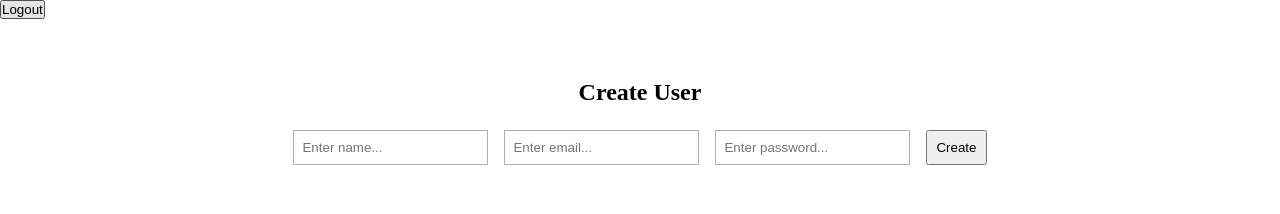
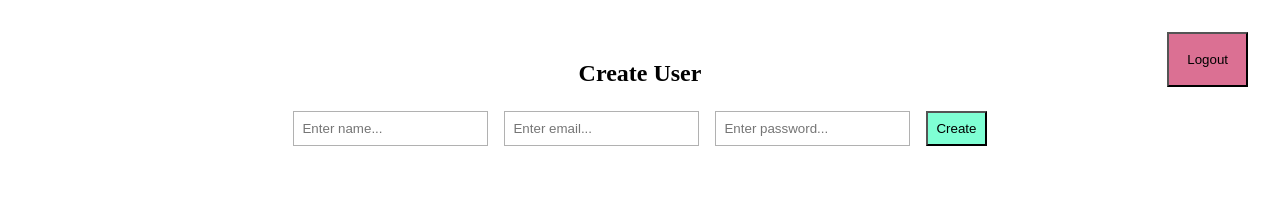
Before and after one commit to bukandicki/mern-app, a React (Vite) app in the folder frontend/: page /dashboard in a window 1280 px wide. Shown: the top 214 px of the page. Built offline with nearby package versions, Linux system fonts and the light colour scheme; no server answers; sample sign-in values are in the browser's storage.

Commit message:
style: update button style

```diff
--- a/frontend/src/pages/Dashboard/Dashboard.component.tsx
+++ b/frontend/src/pages/Dashboard/Dashboard.component.tsx
@@ -58,6 +58,9 @@ export default function DashboardPage() {
   };
 
   const handleDeleteUser = (id: string) => {
+    const propmt = confirm("You sure wan't to delete?");
+
+    if (propmt) {
       fetch(`${BASE_API_URL}/users/${id}`, {
         method: "DELETE",
       }).then(() => {
@@ -65,6 +68,7 @@ export default function DashboardPage() {
           setUsers(data);
         });
       });
+    }
   };
 
   const handleEditUser = async (data: UserType) => {
@@ -223,6 +227,7 @@ export default function DashboardPage() {
                 <td>{formatDate(user.last_logout)}</td>
                 <td>
                   <button
+                    id="edit-btn"
                     disabled={currentUser?._id === user._id}
                     onClick={() => handleEditUser(user)}
                   >
@@ -231,6 +236,7 @@ export default function DashboardPage() {
                 </td>
                 <td>
                   <button
+                    id="delete-btn"
                     disabled={currentUser?._id === user._id}
                     onClick={() => handleDeleteUser(user._id)}
                   >
@@ -239,6 +245,7 @@ export default function DashboardPage() {
                 </td>
                 <td>
                   <button
+                    id="email-btn"
                     disabled={currentUser?._id === user._id}
                     onClick={() => setShowPopup(user.email)}
                   >
--- a/frontend/src/pages/Dashboard/Dashboard.styles.scss
+++ b/frontend/src/pages/Dashboard/Dashboard.styles.scss
@@ -1,3 +1,11 @@
+.DashboardPage__logout {
+  position: absolute;
+  top: 32px;
+  right: 32px;
+  padding: 18px;
+  background-color: palevioletred;
+}
+
 .DashboardPage__data {
   margin-top: 60px;
 
@@ -21,6 +29,14 @@
   input {
     border: 1px solid #b1b1b1;
   }
+
+  button[type="submit"] {
+    background-color: aquamarine;
+  }
+
+  button[type="button"] {
+    background-color: palevioletred;
+  }
 }
 
 .DashboardPage__users {
@@ -37,4 +53,19 @@
   button {
     padding: 8px;
   }
+
+  #edit-btn {
+    background-color: rgb(250, 211, 103);
+  }
+  #delete-btn {
+    background-color: palevioletred;
+  }
+  #email-btn {
+    background-color: aquamarine;
+  }
+
+  button[disabled] {
+    cursor: not-allowed;
+    background-color: rgb(235, 235, 235) !important;
+  }
 }
```
Lines whose indentation alone changed are shown as unchanged.
